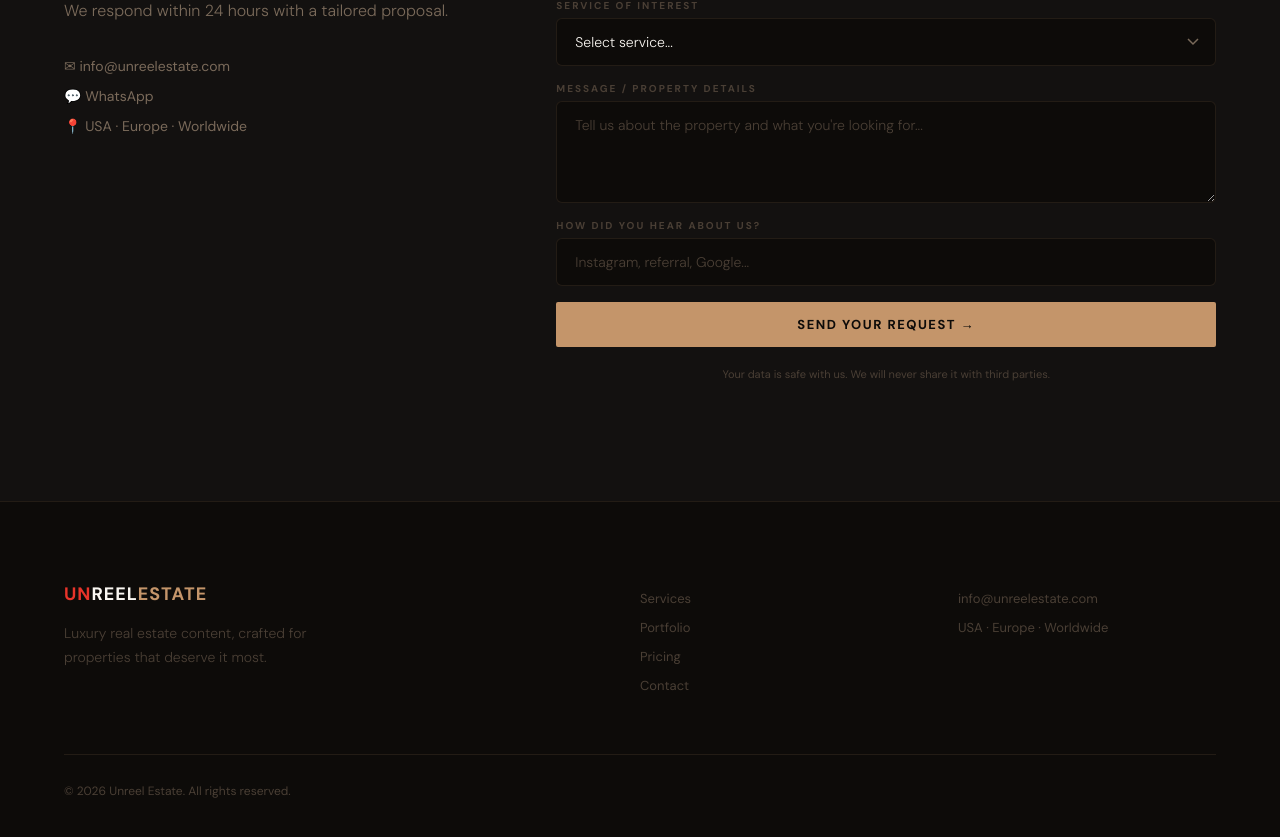
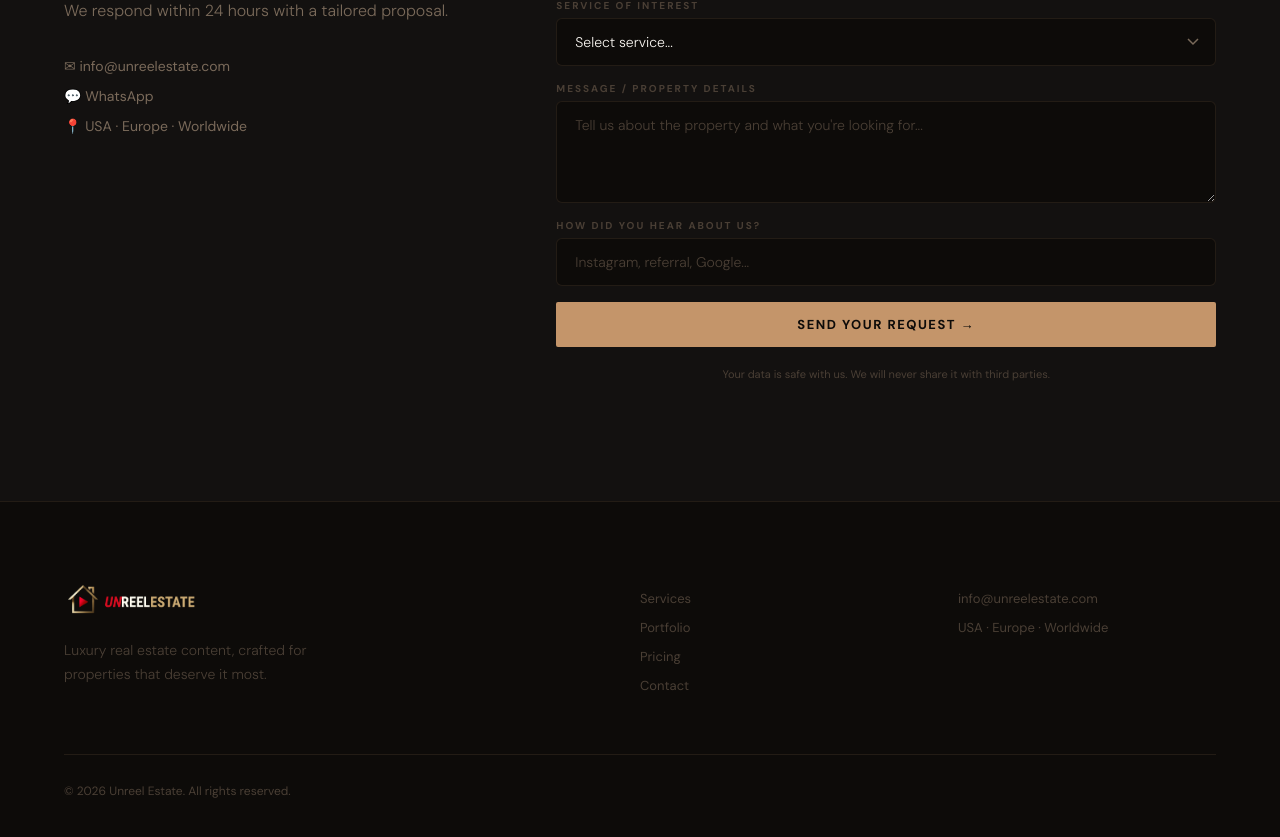
Before and after one commit to fedes87/unreelestate, a React (Vite) app: page / in a window 1280 px wide. Shown: the part 8417-9254 px from the top of the page. Built offline with nearby package versions, Linux system fonts and the light colour scheme.

Commit message:
Replace text logo with real logo in footer

```diff
--- a/src/components/Footer.jsx
+++ b/src/components/Footer.jsx
@@ -6,11 +6,9 @@ export default function Footer() {
       <div className="container">
         <div className={styles.inner}>
           <div className={styles.brand}>
-            <span className={styles.logo}>
-              <span className={styles.un}>UN</span>
-              <span className={styles.reel}>REEL</span>
-              <span className={styles.estate}>ESTATE</span>
-            </span>
+            <a href="#" className={styles.logo}>
+              <img src="/logo.png" alt="Unreel Estate" className={styles.logoImg} />
+            </a>
             <p>Luxury real estate content, crafted for properties that deserve it most.</p>
           </div>
           <div className={styles.links}>
--- a/src/components/Footer.module.css
+++ b/src/components/Footer.module.css
@@ -19,16 +19,8 @@
   max-width: 280px;
 }
 
-.logo {
-  font-family: 'DM Sans', sans-serif;
-  font-size: 18px;
-  font-weight: 700;
-  letter-spacing: 1px;
-}
-
-.un { color: #E8342A; }
-.reel { color: var(--text-primary); }
-.estate { color: var(--gold); }
+.logo { display: inline-block; }
+.logoImg { height: 36px; width: auto; display: block; }
 
 .links, .contact {
   display: flex;
```
